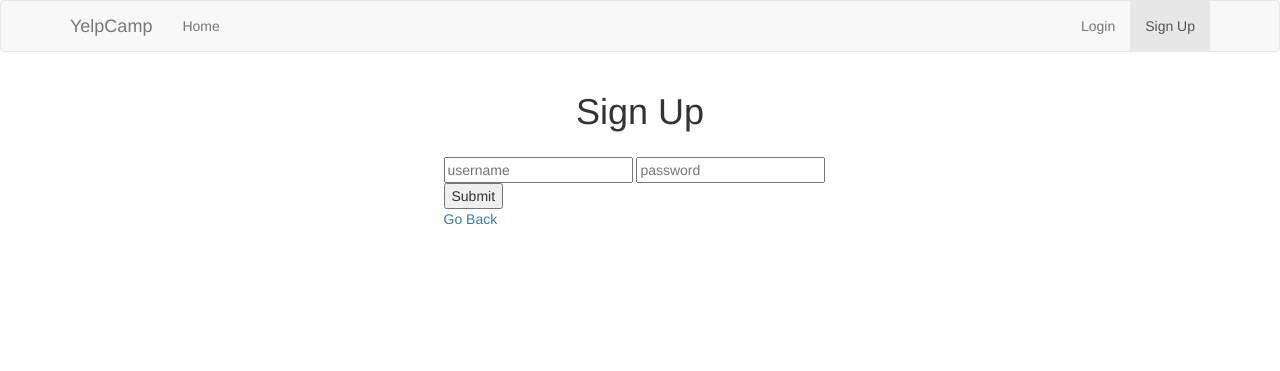
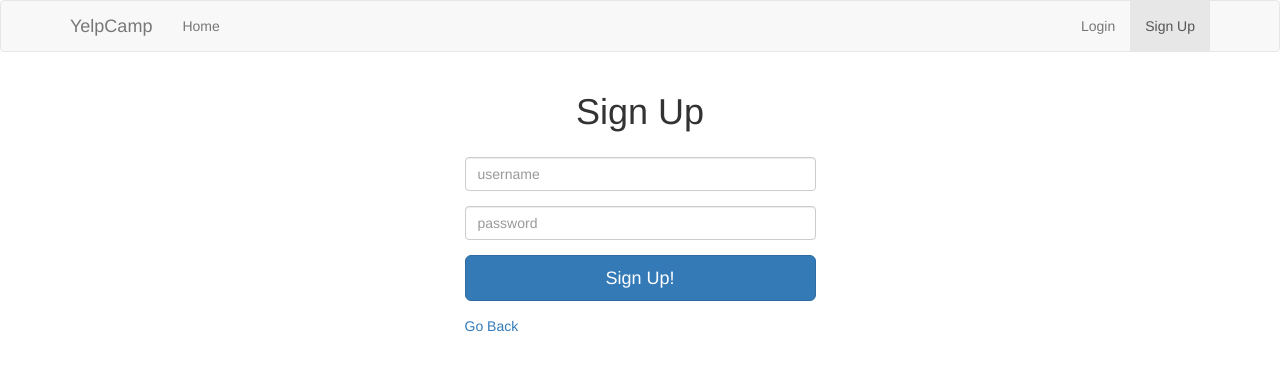
Before and after one commit to jlangdon90/YelpCamp, a Node server app: page /register in a window 1280 px wide. Shown: the top 371 px of the page. Run offline with Node 20, Linux system fonts and the light colour scheme; some libraries are stand-ins or nearby versions.

Commit message:
fixed the minor blips in last refactor

```diff
--- a/views/partials/header.ejs
+++ b/views/partials/header.ejs
@@ -57,4 +57,4 @@
     <% } %>
   </div>
 
-    <div class="container"></div>
+  <div class="container">
--- a/views/register.ejs
+++ b/views/register.ejs
@@ -3,12 +3,16 @@
 <div class="row">
     <h1 style="text-align: center">Sign Up</h1>
     <div style="width: 30%; margin: 25px auto;">
-
-
-        <form action="/register" method="POST">
-            <input type = "text" name = "username" placeholder="username">
-            <input type = "password" name="password" placeholder="password">
-            <button>Submit</button>
+        <form action="/register" method="post">
+            <div class="form-group">
+                <input class="form-control" type="text" name="username" placeholder="username">
+            </div>
+            <div class="form-group">
+                <input class="form-control" type="password" name="password" placeholder="password">
+            </div>
+            <div class="form-group">
+                <button class="btn btn-lg btn-primary btn-block">Sign Up!</button>
+            </div>
         </form>
         <a href="/campgrounds">Go Back</a>
     </div>
```
Also changed, not shown: views/login.ejs (+10 -4 lines). Lines whose indentation alone changed are shown as unchanged.
